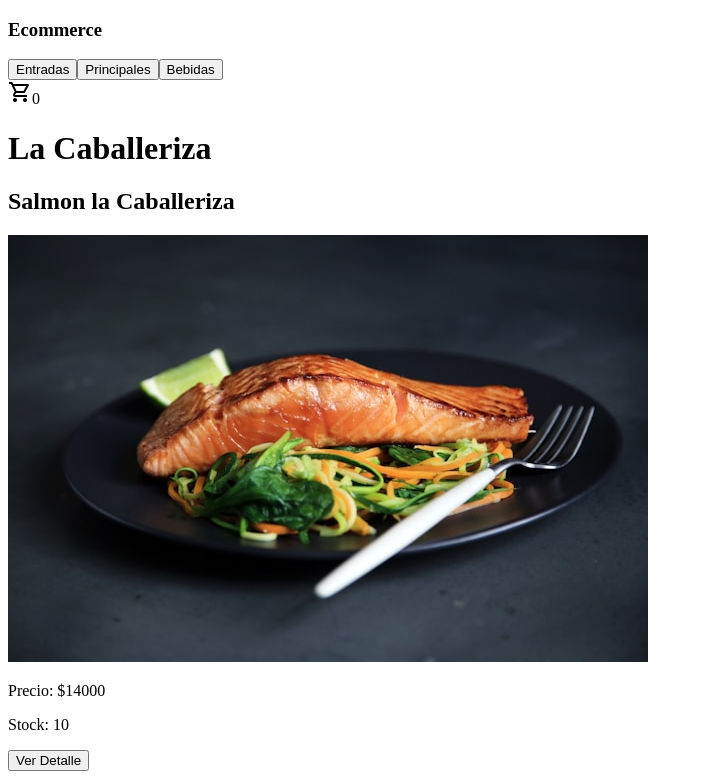
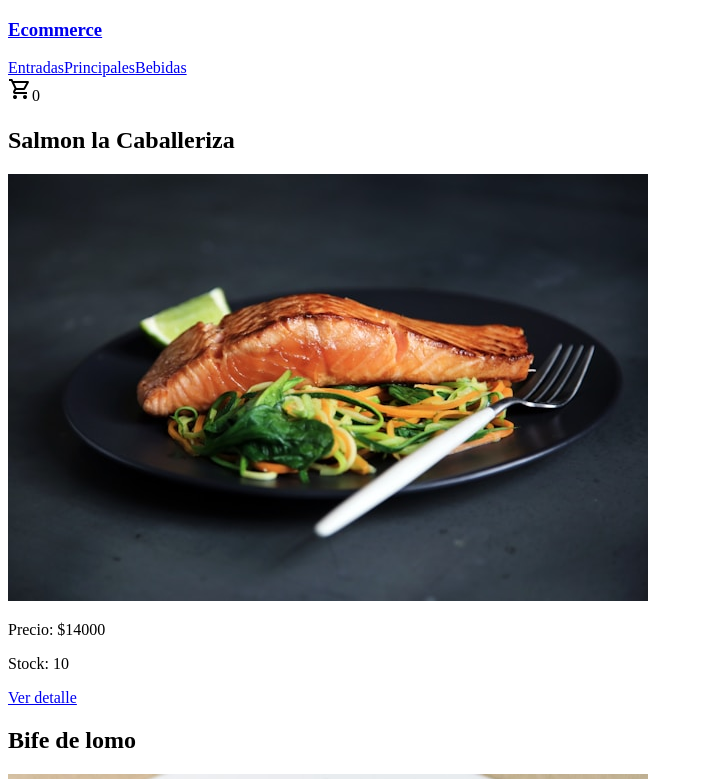
Before and after one commit to MarcosRillo/Preentrega-2, a React (Vite) app in the folder Ecommerce/: page /item/1 in a window 1280 px wide. Shown: the top 779 px of the page, without its empty margins (0-703 px from the left). Built offline with nearby package versions, Linux system fonts and the light colour scheme.

Commit message:
trabajando rutas

```diff
--- a/Ecommerce/package.json
+++ b/Ecommerce/package.json
@@ -11,7 +11,8 @@
   },
   "dependencies": {
     "react": "^18.2.0",
-    "react-dom": "^18.2.0"
+    "react-dom": "^18.2.0",
+    "react-router-dom": "^6.22.2"
   },
   "devDependencies": {
     "@types/react": "^18.2.56",
--- a/Ecommerce/src/App.jsx
+++ b/Ecommerce/src/App.jsx
@@ -1,3 +1,4 @@
+import { BrowserRouter, Routes, Route} from 'react-router-dom'
 import NavBar from "./components/NavBar/NavBar"
 import ItemListContainer from "./components/ItemListContainer/ItemListContainer";
 import ItemDetailContainer from './components/ItemDetailContainer/ItemDetailContainer'
@@ -5,11 +6,17 @@ import ItemDetailContainer from './components/ItemDetailContainer/ItemDetailCont
 function App() {
 
   return (
-    <>
-      <NavBar />
-      <ItemListContainer greeting={"La Caballeriza"}/>
-      <ItemDetailContainer />
-    </>
+    <div>
+      <BrowserRouter>
+        <NavBar />
+        <Routes>
+          <Route path='/' element={<ItemListContainer greeting={"La Caballeriza"}/>}/>
+          <Route path='/category/:categoryId' element={<ItemListContainer />} />
+          <Route path='/item/:itemId' element={ <ItemDetailContainer />} />
+          <Route path='*' element={<h1>404 NOT FOUND</h1>} />
+        </Routes>
+      </BrowserRouter>
+    </div>
   )
 }
 
--- a/Ecommerce/src/asyncMock.js
+++ b/Ecommerce/src/asyncMock.js
@@ -45,3 +45,11 @@ export const getProductsById = (productId) => {
         }, 500);
     })
 }
+
+export const getProductsByCategory = (productCategory) => {
+    return new Promise((resolve) => {
+        setTimeout(() => {
+            resolve(platos.find(prod => prod.category === productCategory))
+        }, 500);
+    })
+}
--- a/Ecommerce/src/components/Item/Item.jsx
+++ b/Ecommerce/src/components/Item/Item.jsx
@@ -1,5 +1,6 @@
+import { Link } from "react-router-dom"
 
-const Item = ({name, img, price, stock}) => {
+const Item = ({id, name, img, price, stock}) => {
   return (
     <article>
         <header>
@@ -13,7 +14,7 @@ const Item = ({name, img, price, stock}) => {
             <p>Stock: {stock}</p>
         </section>
         <footer>
-            <button>Ver Detalle</button>
+            <Link to={`/item/${id}`}>Ver detalle</Link>
         </footer>
 
     </article>
--- a/Ecommerce/src/components/ItemDetailContainer/ItemDetailContainer.jsx
+++ b/Ecommerce/src/components/ItemDetailContainer/ItemDetailContainer.jsx
@@ -1,21 +1,26 @@
 import { useEffect, useState } from "react"
 import { getProductsById } from "../../asyncMock"
 import ItemDetail from "../ItemDetail/ItemDetail"
+import { useParams } from "react-router-dom"
+import ItemListContainer from "../ItemListContainer/ItemListContainer"
 
 const ItemDetailContainer = () => {
     const [product, setProduct] = useState(null)
 
+    const { itemId } = useParams()
+
     useEffect(() => {
-        getProductsById('3')
+        getProductsById(itemId)
             .then(response => {
                 setProduct(response)
             })
             .catch(err => {
                 console.log(err)
             })
-    })
+    }, [itemId])
   return (
     <div>
+        <ItemListContainer />
         <ItemDetail {...product} />
     </div>
   )
--- a/Ecommerce/src/components/ItemListContainer/ItemListContainer.jsx
+++ b/Ecommerce/src/components/ItemListContainer/ItemListContainer.jsx
@@ -1,19 +1,23 @@
 import { useEffect, useState } from "react"
-import { getProducts } from "../../asyncMock"
+import { getProducts, getProductsByCategory } from "../../asyncMock"
 import ItemList from "../ItemList/ItemList"
+import { useParams } from "react-router-dom"
 
 const ItemListContainer = ({greeting}) => {
   const [products, setProducts] = useState([])
 
+  const {categoryId} = useParams()
+
   useEffect( () => {
-    getProducts()
+    const asyncFunc = categoryId ? getProductsByCategory : getProducts
+    asyncFunc(categoryId)
       .then(response => {
         setProducts(response)
       })
       .catch(err => {
         console.log(err)
       })
-  },[])
+  },[categoryId])
   return (
     <>
         <h1>{greeting}</h1>
--- a/Ecommerce/src/components/navBar/NavBar.jsx
+++ b/Ecommerce/src/components/navBar/NavBar.jsx
@@ -1,14 +1,16 @@
 import CartWidget from "../CartWidget/CartWidget"
-
+import { NavLink, Link } from "react-router-dom"
 
 const NavBar = () => {
     return (
         <nav>
+            <Link to='/'>
             <h3>Ecommerce</h3>
+            </Link>
             <div>
-                <button>Entradas</button>
-                <button>Principales</button>
-                <button>Bebidas</button>
+                <NavLink to={`/category/entradas`}>Entradas</NavLink>
+                <NavLink to={`/category/principales`}>Principales</NavLink>
+                <NavLink to={`/category/bebidas`}>Bebidas</NavLink>
             </div>
             <CartWidget />
         </nav>
```
Also changed, not shown: 1 other file (tests, documents, lock files or other folders).
